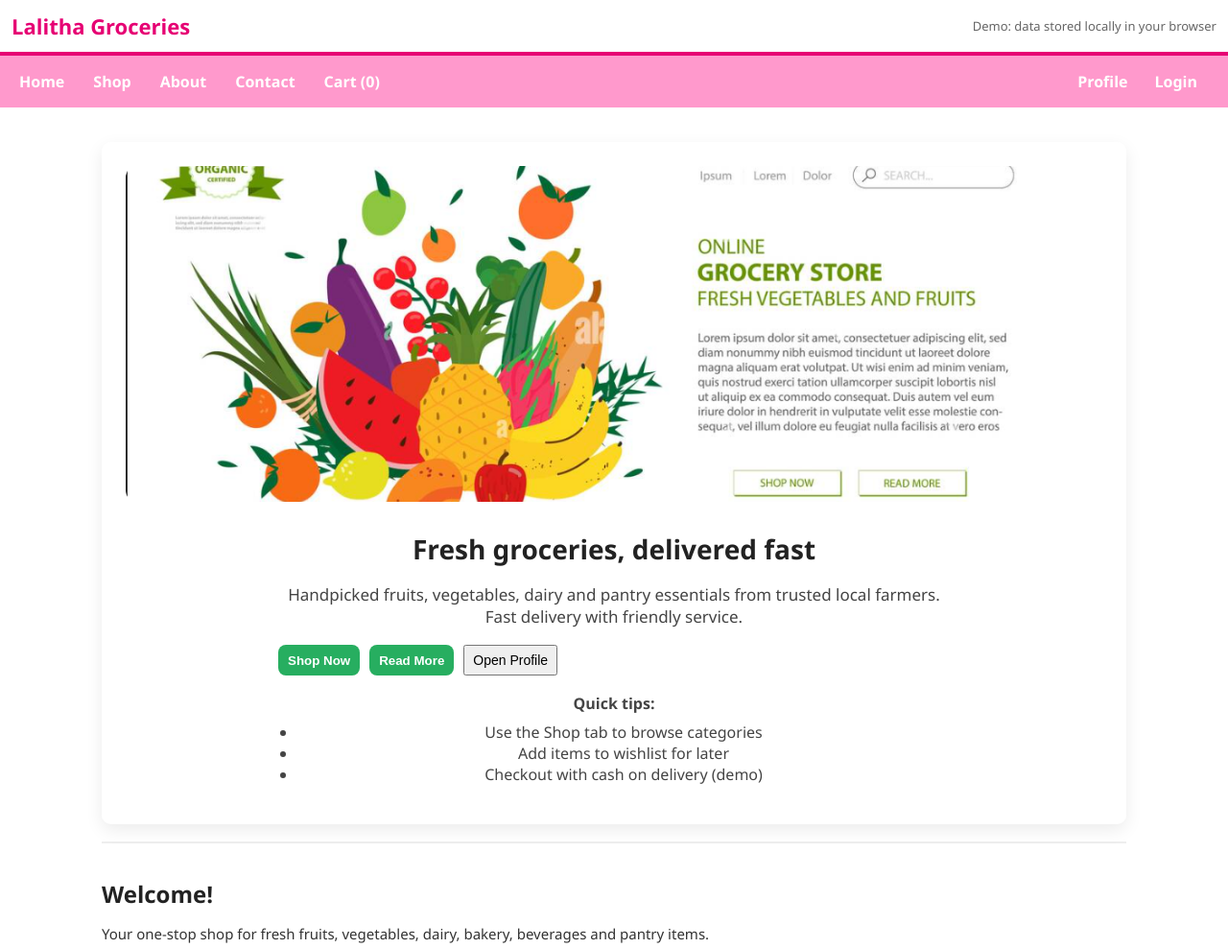
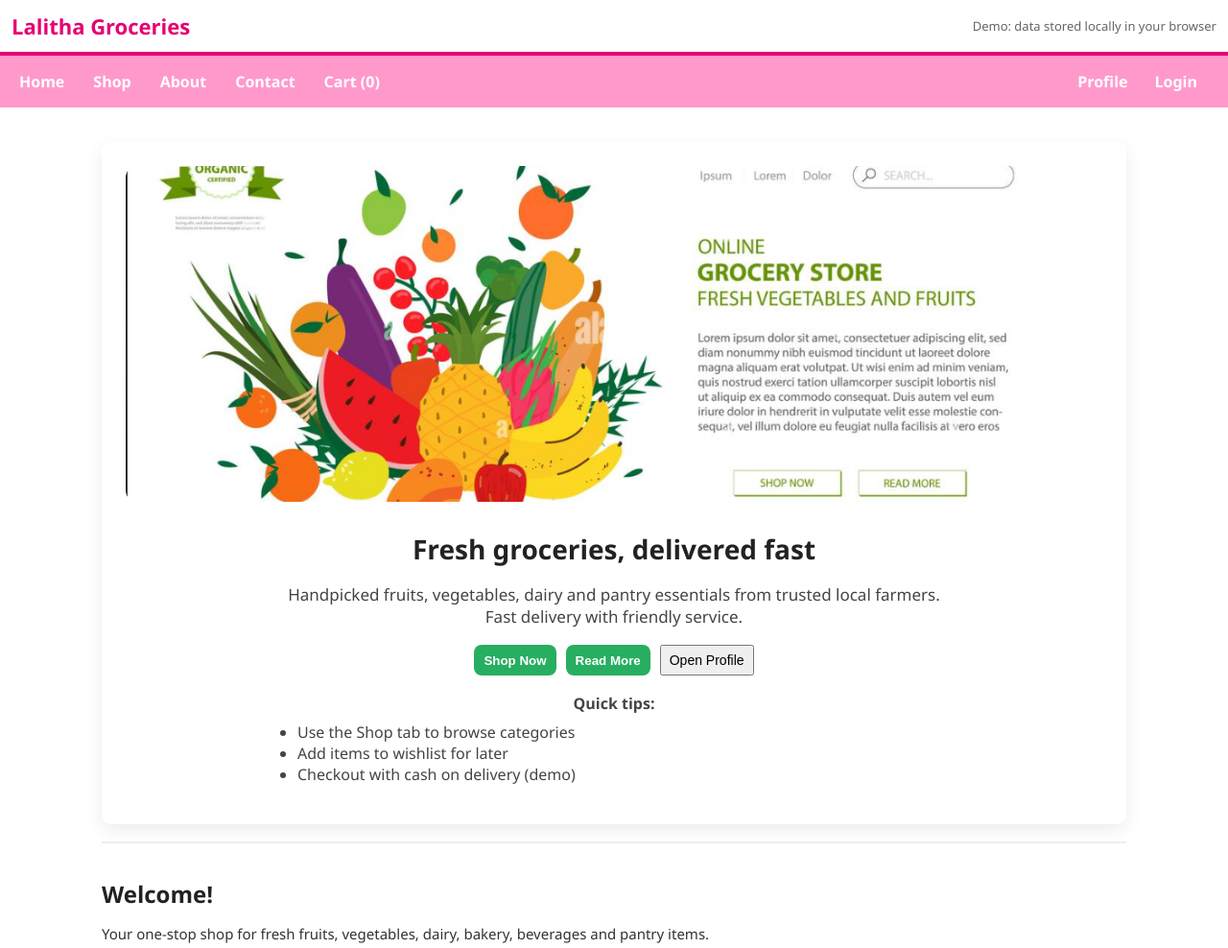
Before and after one commit to Rohitha970/Lalitha_Groceries, a plain HTML site: page index.html in a window 1280 px wide. Shown: the top 988 px of the page at 96% size. Drawn offline with Linux system fonts and the light colour scheme.

Commit message:
Update index.html

```diff
--- a/index.html
+++ b/index.html
@@ -358,16 +358,16 @@ footer{padding:12px 16px;text-align:center;background:#111;color:#fff;margin-top
       </p>
 
       <!-- BUTTONS (aligned left) -->
-      <div style="display:flex; gap:10px; margin:18px 0;">
+      <div  class="hero-buttons" style="display:flex; gap:10px; margin:18px 0;justify-content:center;">
         <button class="btn" onclick="showSection('shop'); scrollToSection('shop')">Shop Now</button>
         <button class="btn" onclick="showSection('about');scrollToSection('about')">Read More</button>
         <button class="small" onclick="openSidebar()">Open Profile</button>
       </div>
 
       <!-- QUICK TIPS (left aligned) -->
-      <div style="margin-top:8px; color:#444;">
+      <div style="margin-top:8px; color:#444;justify-content:center;align-items:flex-start;">
         <strong>Quick tips:</strong>
-        <ul style="margin-top:8px; padding-left:20px;">
+        <ul style="margin-top:8px; padding-left:20px;text-align:left;">
           <li>Use the Shop tab to browse categories</li>
           <li>Add items to wishlist for later</li>
           <li>Checkout with cash on delivery (demo)</li>
```
